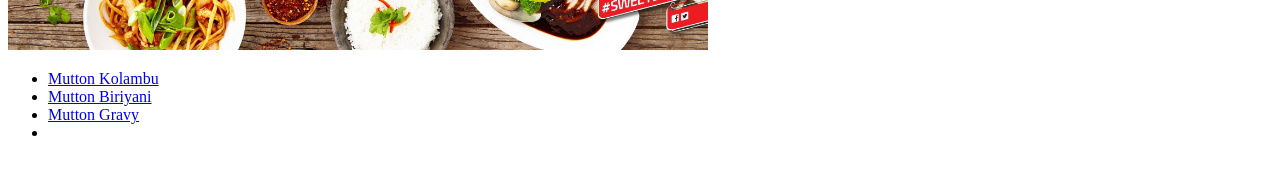
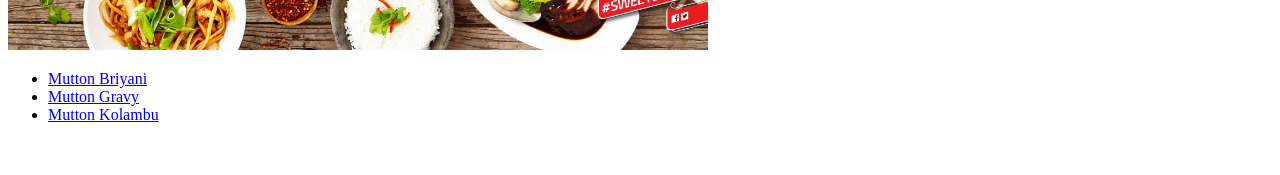
Before and after one commit to AnandhSJ/my-website, a plain HTML site: page index.html in a window 1280 px wide. Shown: the part 501-676 px from the top of the page. Drawn offline with Linux system fonts and the light colour scheme.

Commit message:
Add files via upload

```diff
--- a/index.html
+++ b/index.html
@@ -11,13 +11,11 @@
    <p>A simple webpage made during the foundations course on the Odin Project. Clicking on a recipe link will show the instructions and ingredients required to make the dish.</p>
    <img src="images/images (1).jpg" alt="images" width="700">
 
-   <ul>
-
-    <li><a href="muttonkolambu.html">Mutton Kolambu</a></li>
-    <li><a href="muttonbiriyani.html">Mutton Biriyani</a></li>
-    <li><a href="muttongravy.html">Mutton Gravy</a><li>
-
-   </ul>
+    <ul>
+        <li><a href="muttonbiriyani.html">Mutton Briyani</a></li>
+        <li><a href="muttongravy.html">Mutton Gravy</a></li>
+        <li><a href="muttonkolambu.html">Mutton Kolambu</a></li>
+    </ul>
 
 </body>
 </html>
```
